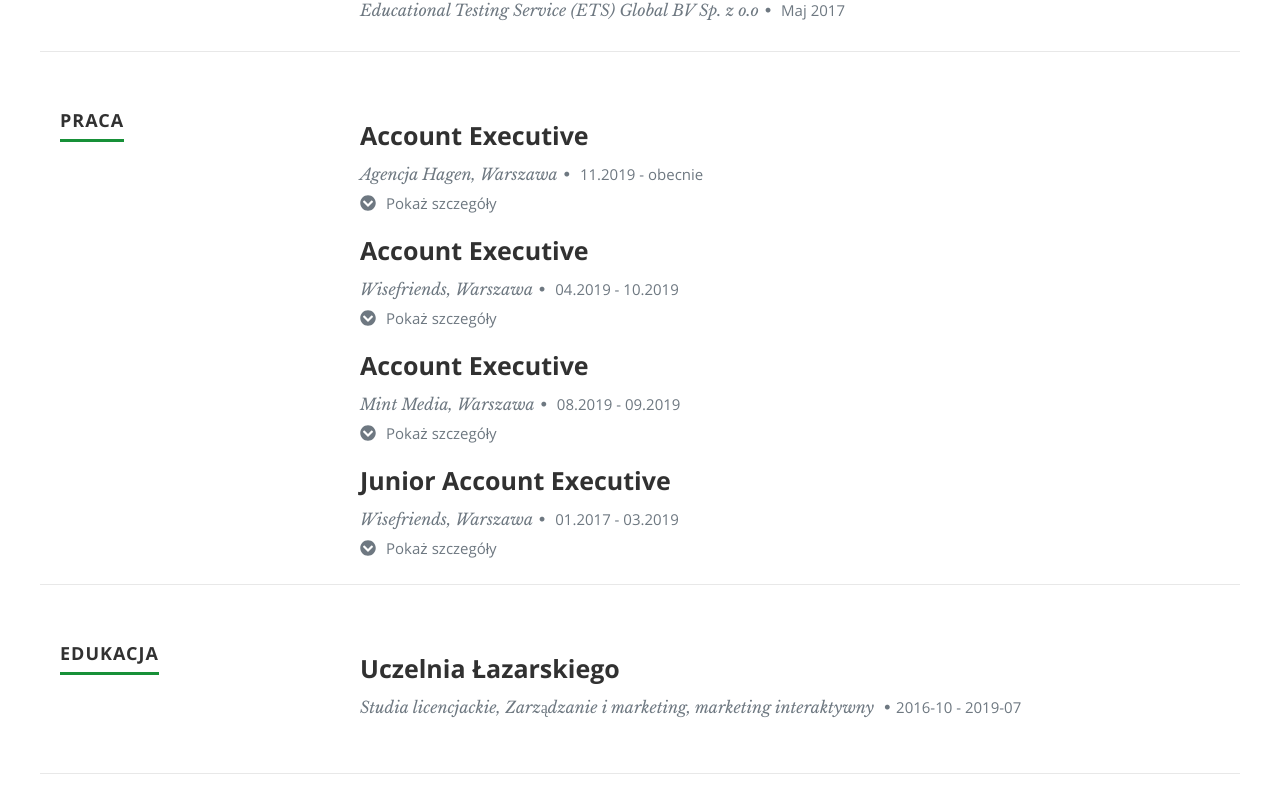
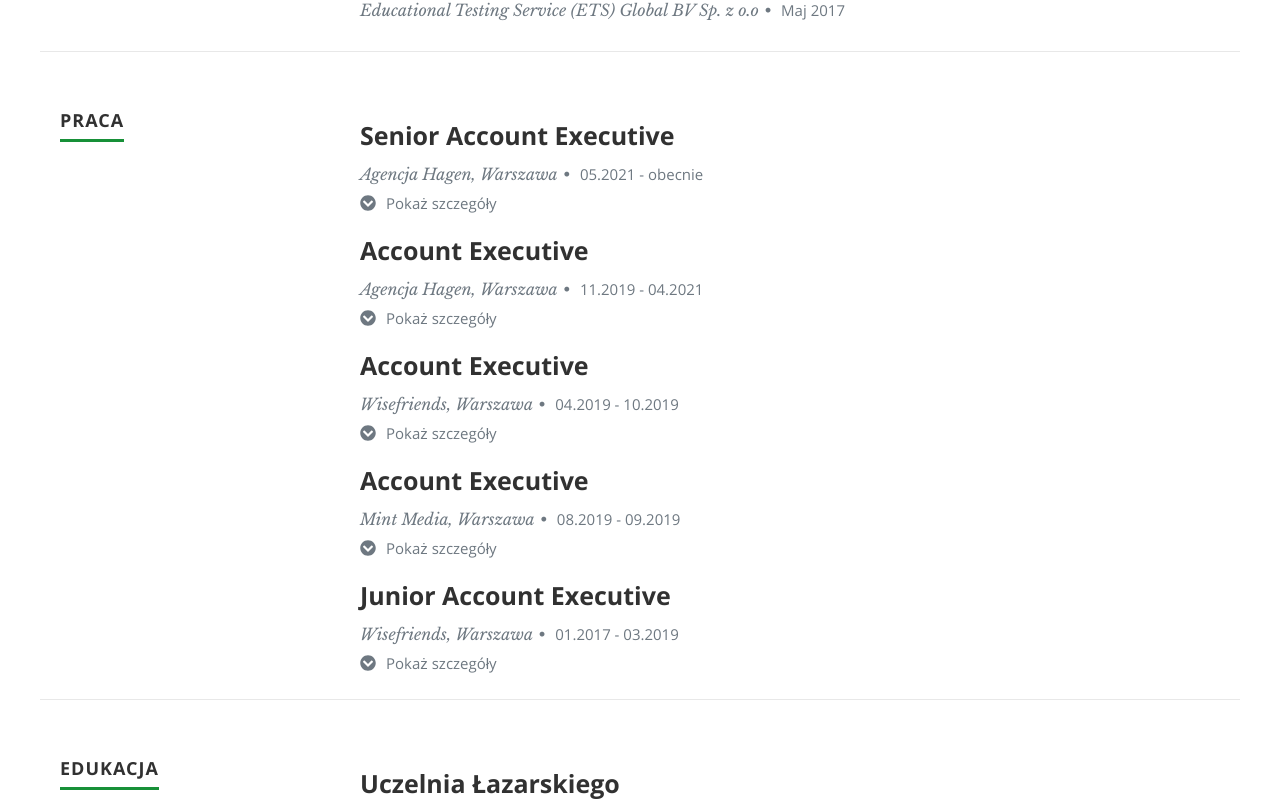
Before and after one commit to Pawel-dev5/portfolio, a React (Create React App) app: page / in a window 1280 px wide. Shown: the part 1760-2561 px from the top of the page. Built offline with nearby package versions, Linux system fonts and the light colour scheme; some icons are missing.

Commit message:
feat: change resumeData, added ToDoApp

```diff
--- a/public/resumeData.json
+++ b/public/resumeData.json
@@ -4,9 +4,9 @@
     "occupation": "Junior Frontend Developerem",
     "description": " obecnie zatrudniony w ",
     "employer": "Agencji Hagen",
-    "jobDescription": "Account Executive",
+    "jobDescription": "Senior Account Executive",
     "image": "profilepic.jpg",
-    "bio": "Jestem Junior Frontend Developerem, obecnie zatrudniony w Agencji Hagen gdzie pracuje jako Account Executive przy zarządzaniu projektami IT, głównie aplikacji webowych. Prowadzę działalność gospodarczą i poszukuję nowych projektów IT.\nPrywatnie jestem pasjonatem wspinania skałkowego i wysokogórskiego zarówno latem jak i zimą. Interesuję się także piłką nożną, nowymi technologiami oraz motoryzacją.",
+    "bio": "Jestem Junior Frontend Developerem, obecnie zatrudniony w Agencji Hagen gdzie pracuje jako Senior Account Executive przy zarządzaniu projektami IT, głównie aplikacji webowych. Prowadzę działalność gospodarczą i poszukuję nowych projektów.\nPrywatnie jestem pasjonatem wspinania skałkowego i wysokogórskiego zarówno latem jak i zimą. Interesuję się także piłką nożną, nowymi technologiami oraz motoryzacją.",
     "contactmessage": "Have a project for me? Think I'd be a good fit for your team? I'd love to hear from you, give me a shout by email or by using the form below if you'd like to get in contact with me.",
     "email": "p.nowecki@gmail.com",
     "phone": "791893867",
@@ -67,9 +67,15 @@
     ],
     "work": [
       {
+        "company": "Senior Account Executive",
+        "title": "Agencja Hagen, Warszawa",
+        "years": "05.2021 - obecnie",
+        "description": "Zarządzanie i realizacja projektów aplikacji webowych dla:\nBNP Paribas\nHouse of Skills"
+      },
+      {
         "company": "Account Executive",
         "title": "Agencja Hagen, Warszawa",
-        "years": "11.2019 - obecnie",
+        "years": "11.2019 - 04.2021",
         "description": "Zarządzanie i realizacja projektów aplikacji webowych dla:\nBNP Paribas\nHouse of Skills\nMeetfaces"
       },
       {
@@ -178,28 +184,44 @@
   "portfolio": {
     "projects": [
       {
+        "title": "Oddam w Dobre ręce",
+        "description": "Strona do oddawania rzeczy potrzebującym z możliwością utworzenia konta i zalogowania. Na stronie dostępne są dwa formularze, jeden kontaktowy, a drugi dostępny dopiero po zalogowaniu do oddawania rzeczy.\nWykorzystane technologie:\nReact\nJavaScipt\nScss\nFirebase\nWebpack\nReact Hooks",
+        "image": "oddamwdobrerece.png",
+        "url": "https://oddamwdobrerece.netlify.app/",
+        "git": "https://github.com/Pawel-dev5/oddamwdoberece/",
+        "category": ["all", "frontend", "react"]
+      },
+      {
+        "title": "To Do App",
+        "description": "Aplikacja listy zadań do zrobienia. Dodawanie zadań z kategorią oraz priorytetem, zmiana statusu zadania, Drop&Drag, export PDF. Instrukcja korzystania zrobiona z React Joyride. Wykorzystane technologie:\nReact\nReact Hooks\nJavaScript\nBootstrap\njsPDF\nReact Joyride",
+        "image": "ToDoApp.jpg",
+        "url": "https://myy-todoapp.netlify.app/",
+        "git": "https://github.com/Pawel-dev5/to-do-aplication",
+        "category": ["all", "react"]
+      },
+      {
         "title": "Sklep internetowy Choinki z dowozem",
-        "description": "Sklep internetowy oparty na Worpress i WooCommerce\nWykorzystane technologie:\nWordpress\nWooCommerce\nGoogle Analytics\nRWD\nHTML5\nCSS3",
+        "description": "Sklep internetowy oparty na Worpress i WooCommerce\nWykorzystane technologie:\nWordpress\nWooCommerce\nGoogle Analytics\nRWD\nCSS3",
         "image": "choinki.jpg",
         "url": "https://choinkizdowozem.pl/",
         "git": "https://github.com/Pawel-dev5/",
         "category": ["all", "frontend", "wordpress"]
       },
       {
-        "title": "Oddam w Dobre ręce",
-        "description": "Strona do oddawania rzeczy potrzebującym z możliwością utworzenia konta i zalogowania. Na stronie dostępne są dwa formularze, jeden kontaktowy, a drugi dostępny dopiero po zalogowaniu do oddawania rzeczy.\nWykorzystane technologie:\nReact\nJavaScipt\nHTML5\nScss\nFirebase\nWebpack\nReact Hooks",
-        "image": "oddamwdobrerece.png",
-        "url": "https://oddamwdobrerece.netlify.app/",
-        "git": "https://github.com/Pawel-dev5/oddamwdoberece/",
-        "category": ["all", "frontend", "react"]
-      },
-      {
         "title": "Finlux Biuro rachunkowe",
-        "description": "Strona biura rachunkowego z blogiem zarządzanym z poziomu CMSa, przygotowana na postawie szablonu Wordpress.\nWykorzystane technologie:\nHTML5\nCSS3\nWordpress plugins\nElementor\nGoogle Analytics\nRWD",
+        "description": "Strona biura rachunkowego z blogiem zarządzanym z poziomu CMSa, przygotowana na postawie szablonu Wordpress.\nWykorzystane technologie:\nCSS3\nWordpress plugins\nElementor\nGoogle Analytics\nRWD",
         "image": "finlux1.png",
         "url": "https://finlux.com.pl/",
         "git": "https://github.com/Pawel-dev5/",
         "category": ["all", "frontend", "wordpress"]
+      },
+      {
+        "title": "Portfolio",
+        "description": "Strona na której właśnie się znajdujesz. Wykorzystane technologie:\nReact\nJavaScript\nHTML\nCSS3\nRWD\nWebpack\nReact Scroll\nJSON",
+        "image": "Portfolio.png",
+        "url": "https://pawel-nowecki-portfolio.netlify.app/",
+        "git": "https://github.com/Pawel-dev5/portfolio/",
+        "category": ["all", "react"]
       },
       {
         "title": "Wyszukiwarka książek API Google",
@@ -208,14 +230,6 @@
         "url": "https://wyszukiwarka-ksiazek.netlify.app/",
         "git": "https://github.com/Pawel-dev5/devdeliver",
         "category": ["all", "frontend", "react"]
-      },
-      {
-        "title": "Portfolio",
-        "description": "Strona na której właśnie się znajdujesz. Wykorzystane technologie:\nReact\nJavaScript\nHTML\nCSS3\nRWD\nWebpack\nReact Scroll\nJSON",
-        "image": "Portfolio.png",
-        "url": "https://pawel-nowecki-portfolio.netlify.app/",
-        "git": "https://github.com/Pawel-dev5/portfolio/",
-        "category": ["all", "react"]
       },
       {
         "title": "BestShop",
--- a/src/Components/Footer.js
+++ b/src/Components/Footer.js
@@ -26,7 +26,7 @@
             </ul>
 
             <ul className="copyright">
-              <li>&copy; Copyright 2020 <a title="Paweł Nowecki" href="https://pawel-dev5.github.io/">Paweł Nowecki</a></li>
+              <li>&copy; Copyright 2021 <a title="Paweł Nowecki" href="https://pawel-dev5.github.io/">Paweł Nowecki</a></li>
             </ul>
 
           </div>
```
Also changed, not shown: public/images/portfolio/ToDoApp.jpg (added).
